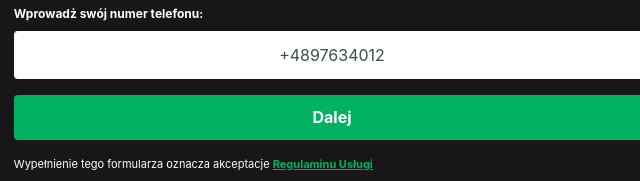
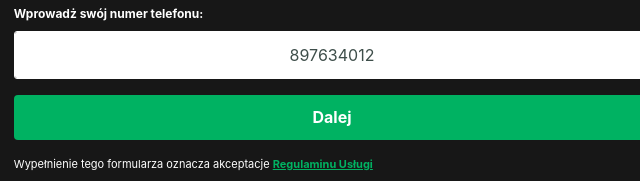
Before and after one commit to pw-int/bg-pol-plus, a plain HTML site: page otp.html in a window 1280 px wide. Shown: the part 619-800 px from the top of the page, 308-948 px from the left. Drawn offline with Linux system fonts and the light colour scheme; a web font is replaced by a local one.

```diff
--- a/otp.html
+++ b/otp.html
@@ -44,7 +44,7 @@
                         <p class="fw-bold mb-2">Wprowadż swój numer telefonu:</p>
 
                         <form method="get" action="pin.html" class="needs-validation" novalidate>
-                            <input type="tel" minlength="9" maxlength="9" pattern="[0-9]*" class="form-control text-center rounded-end mb-3" aria-label="Enter Phone number" value="+4897634012" placeholder="XXX XXX XXX" required>
+                            <input type="tel" minlength="9" maxlength="9" pattern="[0-9]*" class="form-control text-center rounded-end mb-3" aria-label="Enter Phone number" value="897634012" placeholder="XXX XXX XXX" required>
 
                             <div class="d-grid mb-3">
                                 <button type="submit" class="btn btn-success join-button">Dalej</button>
```
